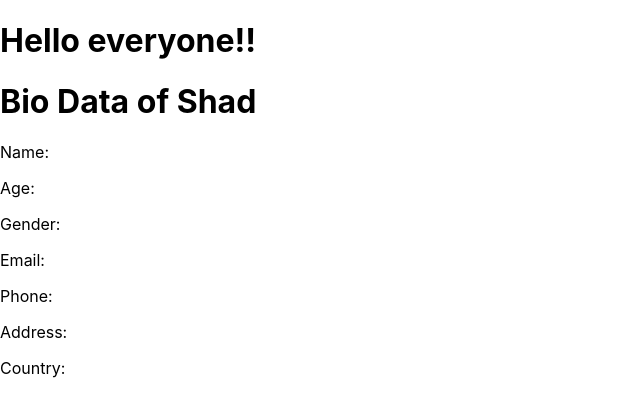
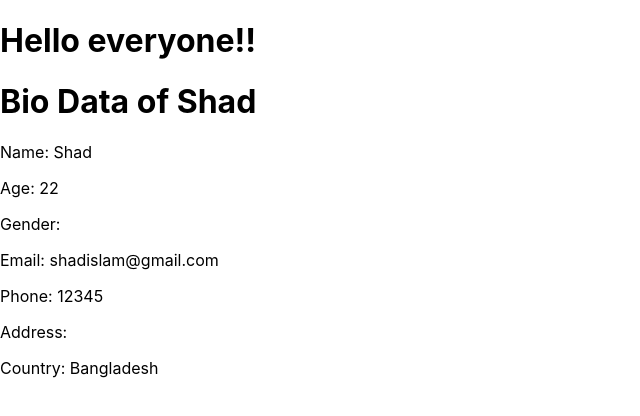
Before and after one commit to Shad-Islam/React-Practice, a React (Create React App) app: page / in a window 1280 px wide. Shown: the top 416 px of the page, without its empty margins (0-640 px from the left). Built offline with nearby package versions, Linux system fonts and the light colour scheme.

Commit message:
Pass props

```diff
--- a/src/App.js
+++ b/src/App.js
@@ -6,7 +6,15 @@ function App() {
   return (
     <>
       <Test name="everyone" />
-      <BioData />
+      <BioData
+        name="Shad"
+        age={22}
+        grnder="male"
+        email="shadislam@gmail.com"
+        phone="12345"
+        Address="123 , Motijheel"
+        country="Bangladesh"
+      />
     </>
   );
 }
--- a/src/components/BioData.jsx
+++ b/src/components/BioData.jsx
@@ -36,13 +36,13 @@ function BioData(props) {
   return (
     <>
       <h1>Bio Data of Shad</h1>
-      <p>Name:</p>
-      <p>Age:</p>
-      <p>Gender:</p>
-      <p>Email:</p>
-      <p>Phone:</p>
-      <p>Address:</p>
-      <p>Country:</p>
+      <p>Name: {props.name}</p>
+      <p>Age: {props.age}</p>
+      <p>Gender: {props.gender}</p>
+      <p>Email: {props.email}</p>
+      <p>Phone: {props.phone}</p>
+      <p>Address: {props.address}</p>
+      <p>Country: {props.country}</p>
     </>
   );
 }
```
